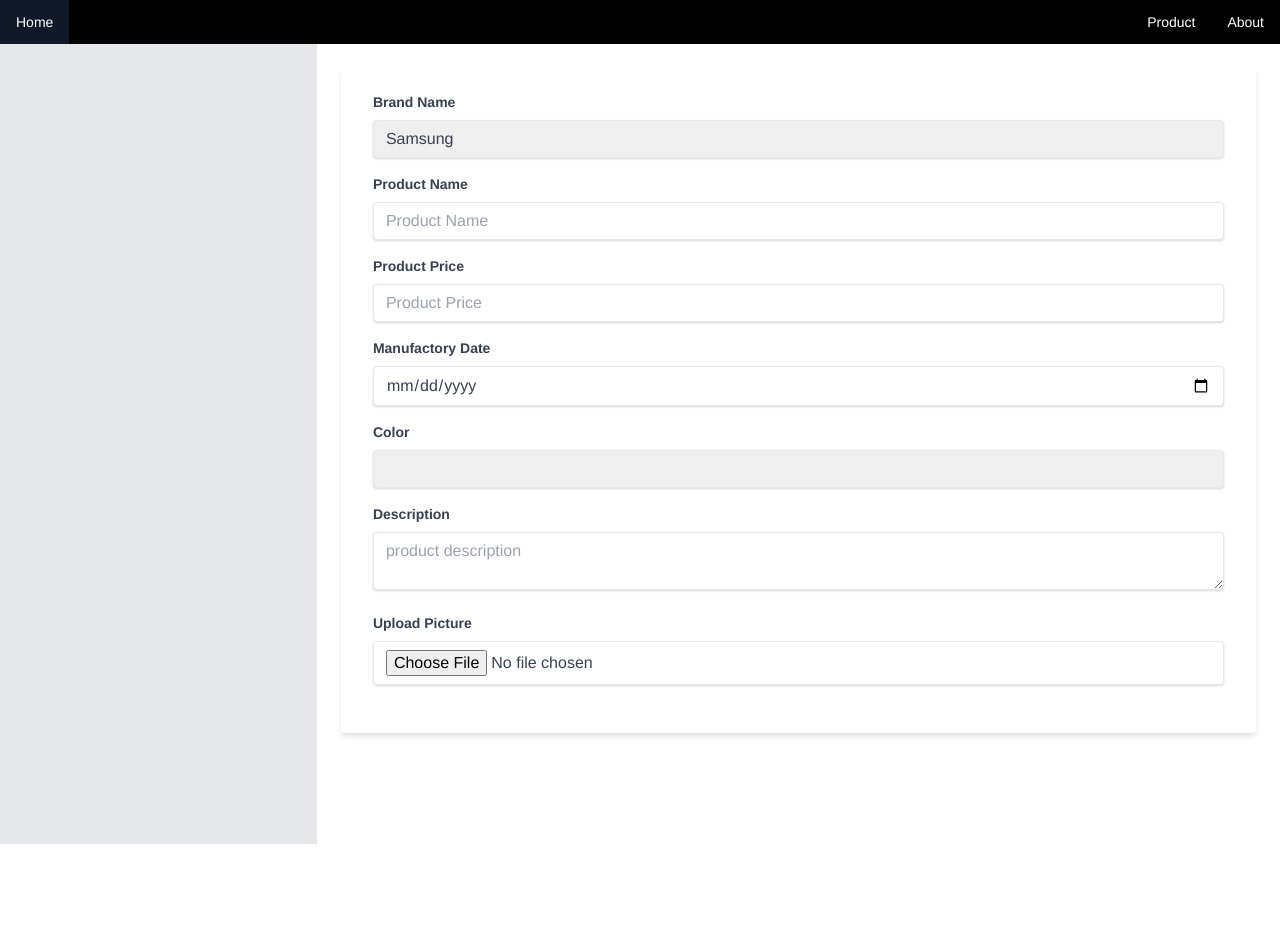
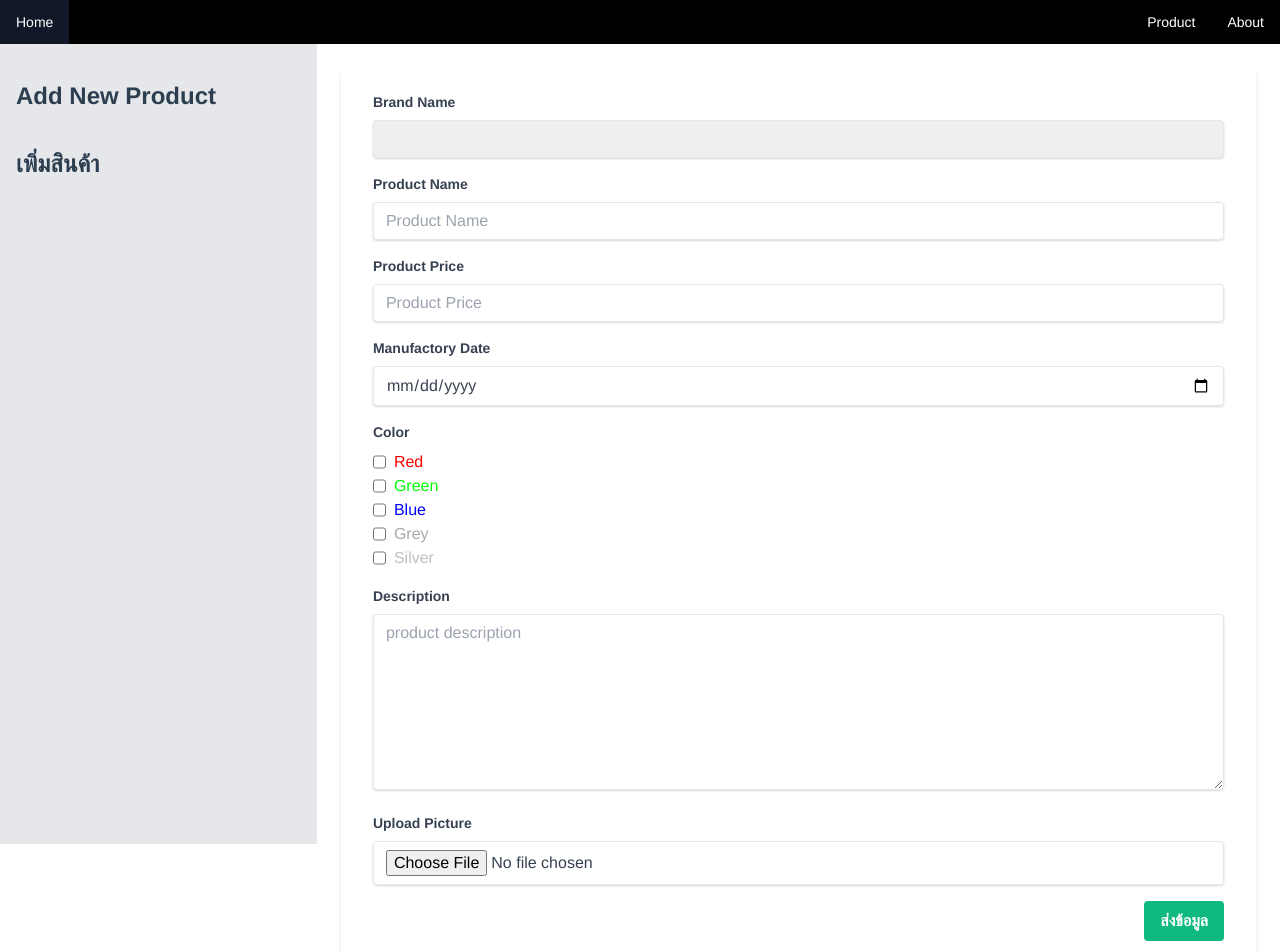
Before and after one commit to kakajj/front-end-vuejs, a Vue app: page /product/add in a window 1280 px wide. Shown: the top 952 px of the page. Before the commit the page ends 844 px from the top, so only its background shows below. Built offline with nearby package versions, Linux system fonts and the light colour scheme; data requests are answered from the project's data file; some icons are missing.

Commit message:
UPDATE Finish POST from AddProduct.vue

```diff
--- a/db.json
+++ b/db.json
@@ -44,6 +44,20 @@
       "manufactoryDate": "2021-22-04",
       "image": "ped.png",
       "Price": "19,000.0"
+    },
+    {
+      "brandId": "",
+      "brandName": "Apple",
+      "name": "Iphone 200",
+      "description": "This is An APPLE!!!",
+      "colorHex": [
+        "#C0C0C0",
+        "#A9A9A9"
+      ],
+      "manufactoryDate": "2021-04-25",
+      "image": "ped.png",
+      "Price": "20000.00",
+      "id": 6
     }
   ],
   "Brand": [
--- a/src/views/AddProduct.vue
+++ b/src/views/AddProduct.vue
@@ -2,9 +2,8 @@
   <nav-bar></nav-bar>
   <div class="container flex flex-row">
     <div class="bg-gray-200 w-2/6 h-screen">
-      <head>
-        <h1 class="title">Add New Product เพิ่มสินค้า</h1>
-      </head>
+      <h1 class="title">Add New Product</h1>
+      <h1 class="title">เพิ่มสินค้า</h1>
     </div>
     <div class="w-full p-6">
       <form id="form">
@@ -16,12 +15,13 @@
             id="brand"
             type="radio"
             placeholder="Select Brand"
+            v-model="newProduct.brandName"
             required
           >
             <option
               v-for="(brand, index) in brandArray"
               :key="index"
-              :value="brand.brandId"
+              :value="brand.brandName"
             >
               {{ brand.brandName }}
             </option>
@@ -34,6 +34,7 @@
             name="name"
             id="name"
             placeholder="Product Name"
+            v-model="newProduct.name"
             required
           />
         </div>
@@ -45,6 +46,7 @@
             id="price"
             type="number"
             placeholder="Product Price"
+            v-model="newProduct.Price"
             required
           />
         </div>
@@ -56,39 +58,36 @@
             id="date"
             type="date"
             placeholder="Ingresa tu Fecha de Nacimiento"
+            v-model="newProduct.manufactoryDate"
             required
           />
         </div>
         <div class="mb-4">
           <label class="input-name" for="Date"> Color </label>
-          <select
-             :style="{ backgroundColor: selectColor }"
-            v-model="selectColor"
-            class="input"
-            name="color"
-            id="color"
-            type="checkbox"
-            placeholder="Select color"
-            required
+          <div
+            class="flex flex-row"
+            v-for="(color, index) in colorArray"
+            :key="index"
           >
-            <option
-              v-for="(color, index) in colorArray"
-              :key="index"
+            <input
+              type="checkbox"
+              class="box"
               :value="color.colorHex"
-            >
-              {{ color.colorName }}
-            </option>
-          </select>
+              :style="{ backgroundColor: color.colorHex }"
+              v-model="newProduct.colorHex"
+            />
+            <p :style="{ color: color.colorHex }">{{ color.colorName }}</p>
+          </div>
         </div>
         <div class="mb-4">
           <label class="input-name" for="name"> Description </label>
-
           <textarea
-            class="input"
+            class="input h-44"
             name="message2"
             id="message2"
             type="text"
             placeholder="product description"
+             v-model="newProduct.description"
             required
           ></textarea>
         </div>
@@ -102,15 +101,15 @@
             type="file"
             placeholder="product image"
             required
-          >
+          />
         </div>
-        <!-- <div class="flex items-center justify-end">
+        <div class="flex items-center justify-end">
                 <button id="submit"
                     class="bg-green-500 hover:bg-green-700 text-white font-bold py-2 px-4 rounded focus:outline-none focus:shadow-outline"
-                    type="submit">
-                    <i class="fab fa-whatsapp"></i> Enviar a WhatsApp
+                    type="submit" @click="sendData(newProduct)">
+                    <i class="fab fa-whatsapp"></i> ส่งข้อมูล
                 </button>
-            </div> -->
+            </div>
       </form>
     </div>
   </div>
@@ -127,12 +126,35 @@ export default {
   },
   data() {
     return {
+      newProduct: {
+        brandId: "",
+        brandName: "",
+        name: "",
+        description: "",
+        colorHex: [],
+        manufactoryDate: "",
+        image: "ped.png",
+        Price: "",
+      },
       brandArray: [],
       colorArray: [],
-      selectColor: '',
+      selectColor: "",
     };
   },
   methods: {
+    clear(){
+      let clearProduct = {
+        brandId: "",
+        brandName: "",
+        name: "",
+        description: "",
+        colorHex: [],
+        manufactoryDate: "",
+        image: "ped.png",
+        Price: ""
+      }
+      this.newProduct = clearProduct;
+    },
     fetchBrand() {
       axios
         .get("http://localhost:3000/Brand")
@@ -156,6 +178,19 @@ export default {
           console.error(err);
         });
     },
+    sendData(product){
+      axios
+        .post("http://localhost:3000/Product", product)
+        .then((response) => {
+          alert(response.data)
+        })
+        .catch((err) => {
+          console.error(err);
+        }).then(()=>{
+            this.clear();
+            return this.$router.go(-1)
+        });
+    },
   },
 };
 </script>
@@ -173,4 +208,7 @@ form {
 .input {
   @apply shadow appearance-none border rounded w-full py-2 px-3 text-gray-700 leading-tight focus:outline-none focus:shadow-md;
 }
+.box {
+  @apply mr-2 font-extralight text-xs border-2 border-opacity-70 hover:border-black;
+}
 </style>
```
